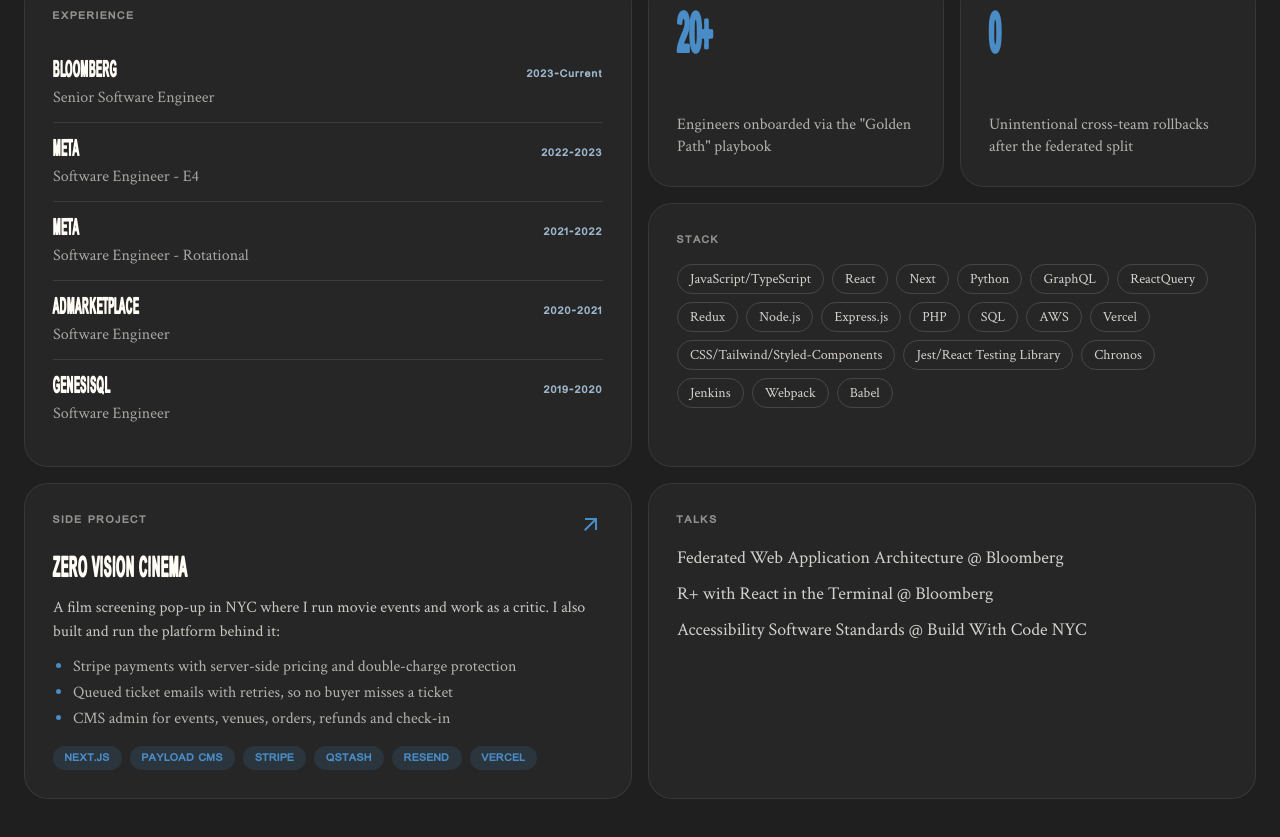
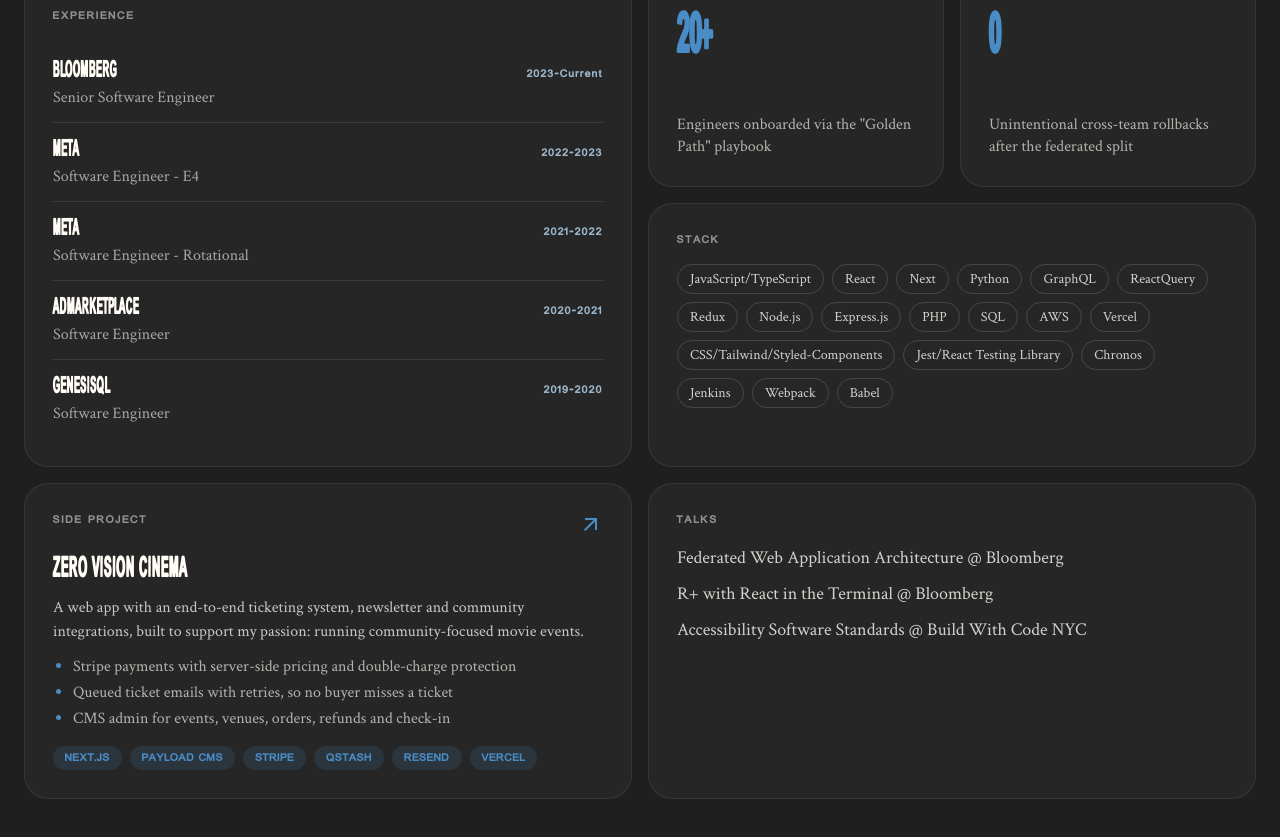
Before and after one commit to TomHerrmann/portfolio, a Next.js app: page / in a window 1280 px wide. Shown: the part 459-1296 px from the top of the page. Built offline with nearby package versions, Linux system fonts and the light colour scheme.

Commit message:
Use Tom's Zero Vision Cinema blurb
Co-Authored-By: Claude Opus 5.5 (1M context) <noreply@anthropic.com>
Claude-Session: https://claude.ai/code/session_01HrzNHhBzZuDhjvbtsZCEim

```diff
--- a/src/app/content.ts
+++ b/src/app/content.ts
@@ -26,10 +26,10 @@ export const skills = [
 
 export const zvcStack = ['Next.js', 'Payload CMS', 'Stripe', 'QStash', 'Resend', 'Vercel'];
 
-// From the zero-vision-cinema README; the events/critic line is Tom's own.
+// Summary is Tom's own wording; system lines come from the zero-vision-cinema README.
 export const zvc = {
   summary:
-    'A film screening pop-up in NYC where I run movie events and work as a critic. I also built and run the platform behind it:',
+    'A web app with an end-to-end ticketing system, newsletter and community integrations, built to support my passion: running community-focused movie events.',
   system: [
     'Stripe payments with server-side pricing and double-charge protection',
     'Queued ticket emails with retries, so no buyer misses a ticket',
```
